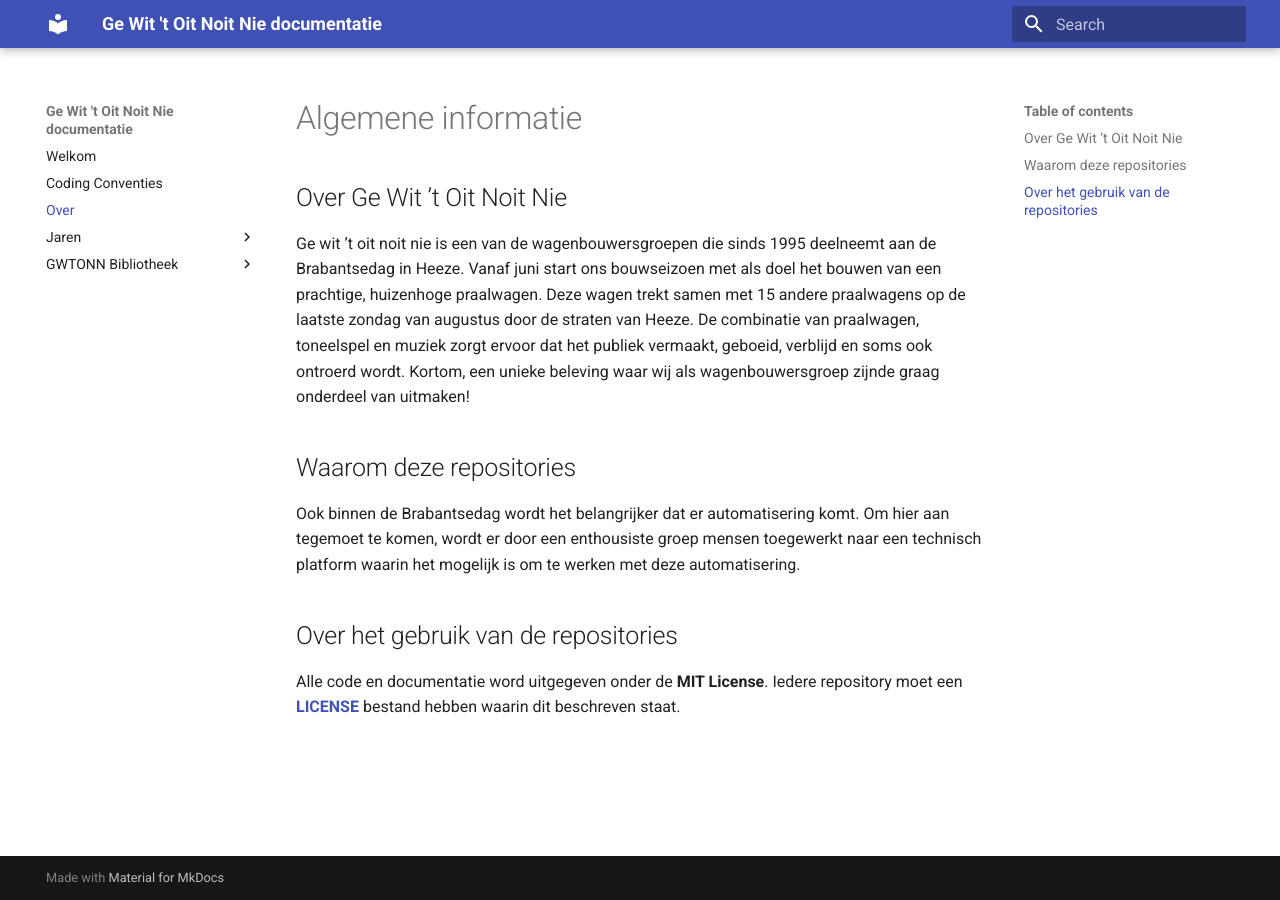
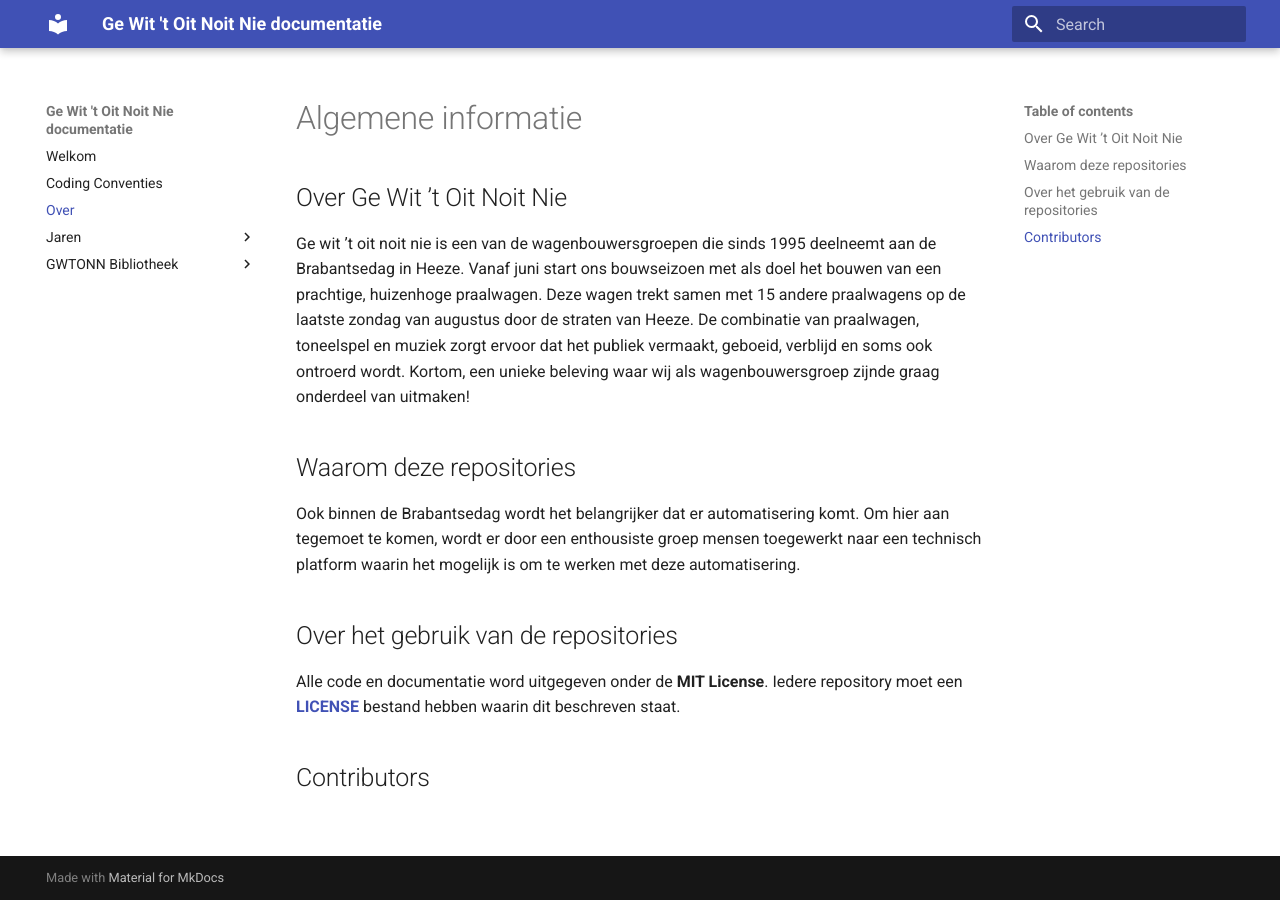
Before and after one commit to Ge-Wit-t-Oit-Noit-Nie/documentation, an MkDocs documentation site: the page built from docs/about.md, in a window 1280 px wide. Built offline with MkDocs 1.6.1 and Material for MkDocs 9.7.7, drawn with Linux system fonts in a browser that asks for light colours.

```diff
--- a/docs/about.md
+++ b/docs/about.md
@@ -11,3 +11,5 @@
 ## Over het gebruik van de repositories
 
 Alle code en documentatie word uitgegeven onder de **MIT License**. Iedere repository moet een **[LICENSE](https://github.com/Ge-Wit-t-Oit-Noit-Nie/documentation/blob/main/LICENSE)** bestand hebben waarin dit beschreven staat.
+
+## Contributors
```
Also changed, not shown: 1 other file.
